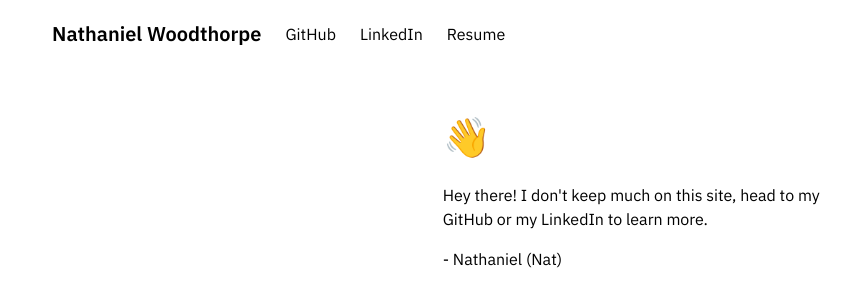
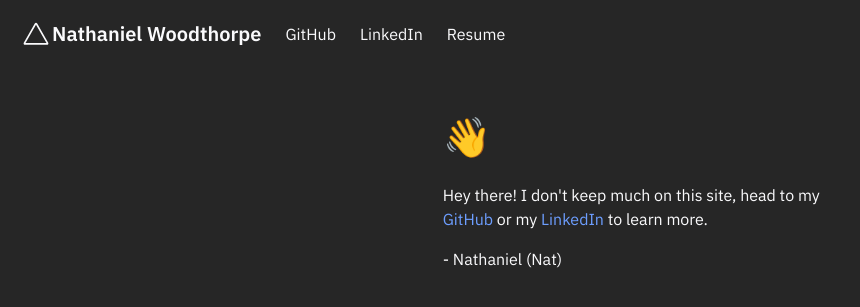
Before and after one commit to d12/personal-website-jekyll, a Jekyll site: the page built from pages/index.md, in a window 1280 px wide. Shown: the top 307 px of the page, without its empty margins (0-860 px from the left). Built offline with Jekyll 4.4.1, drawn with Linux system fonts in a browser that asks for light colours.

Commit message:
Really force dark mode

```diff
--- a/_includes/Header.html
+++ b/_includes/Header.html
@@ -31,7 +31,7 @@
 
 <nav class="navbar is-transparent" role="navigation" aria-label="main navigation">
   <div class="navbar-brand">
-    <a class="navbar-item" href=".">
+    <a class="navbar-item" href="/">
       <svg width="32" height="32" viewBox="0 0 80 80" fill="none" xmlns="http://www.w3.org/2000/svg">
         <path fill-rule="evenodd" clip-rule="evenodd"
           d="M36.9477 13.7742C38.3043 11.4086 41.6957 11.4086 43.0523 13.7742L70.5226 61.6774C71.8791 64.043 70.1834 67 67.4703 67H12.5297C9.81658 67 8.12089 64.043 9.47744 61.6774L36.9477 13.7742ZM40 16.9677L13.7506 62.7419H66.2494L40 16.9677Z"
@@ -39,6 +39,15 @@
       </svg>
       <h4>Nathaniel Woodthorpe</h4>
     </a>
+    <div class="navbar-item navbar-dark-mode__mobile is-hidden-tablet" onclick="modeSwitcher()" style="display: none">
+      <div class="buttons">
+        <a class="button is-text">
+          <span class="icon is-small">
+            <img src="./assets/img/sun.svg" id="theme-toggle-img--mobile">
+          </span>
+        </a>
+      </div>
+    </div>
     <a role="button" class="navbar-burger" aria-label="menu" aria-expanded="false" data-target="navbarBasicExample">
       <span aria-hidden="true"></span>
       <span aria-hidden="true"></span>
@@ -54,11 +63,21 @@
       <a href="https://linkedin.com/in/nwoodthorpe" target="_blank" class="navbar-item">
         LinkedIn
       </a>
-      <a href="./resume.pdf" target="_blank" class="navbar-item">
+      <a href="/resume.pdf" target="_blank" class="navbar-item">
         Resume
       </a>
     </div>
-
+    <div class="navbar-end is-hidden-mobile" onclick="modeSwitcher()" style="display: none">
+      <div class="navbar-item">
+        <div class="buttons">
+          <a class="button is-text">
+            <span class="icon is-small">
+              <img src="./assets/img/sun.svg" id="theme-toggle-img">
+            </span>
+          </a>
+        </div>
+      </div>
+    </div>
   </div>
 </nav>
 <script src="./assets/js/Hamburger.js"></script>
--- a/assets/js/modeswitcher.js
+++ b/assets/js/modeswitcher.js
@@ -12,11 +12,7 @@ function changeIconImgSrc(src) {
 	document.getElementById("theme-toggle-img--mobile").src = src;
 }
 
-if (systemInitiatedDark.matches) {
-	changeIconImgSrc("./assets/img/moon.svg");
-} else {
-	changeIconImgSrc("./assets/img/sun.svg");
-}
+
 
 function prefersColorTest(systemInitiatedDark) {
 	if (systemInitiatedDark.matches) {
@@ -29,7 +25,7 @@ function prefersColorTest(systemInitiatedDark) {
 		sessionStorage.setItem('theme', '');
 	}
 }
-systemInitiatedDark.addListener(prefersColorTest);
+// systemInitiatedDark.addListener(prefersColorTest);
 
 
 function modeSwitcher() {
@@ -53,7 +49,7 @@ function modeSwitcher() {
 	}
 }
 
-if (theme === "dark") {
+if (true) {
 	document.documentElement.setAttribute('data-theme', 'dark');
 	sessionStorage.setItem('theme', 'dark');
 	changeIconImgSrc("./assets/img/moon.svg");
```
